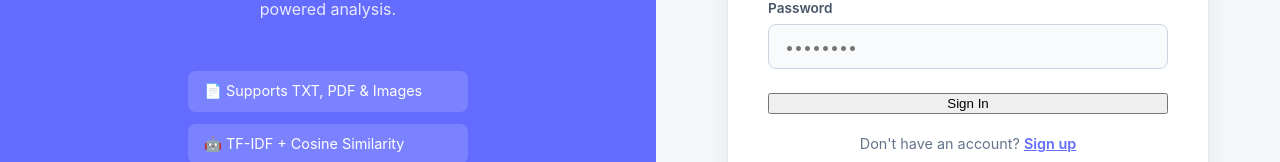
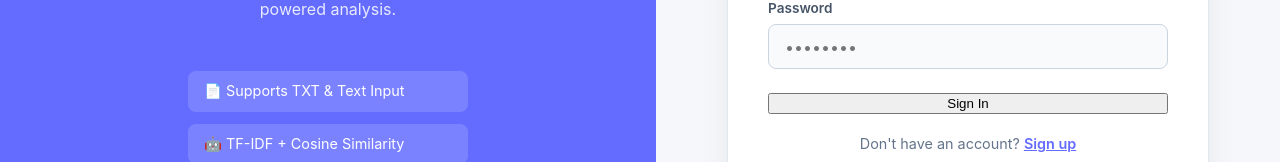
Before and after one commit to Utkarsh-P-07/OJT-Project, a React (Vite) app in the folder frontend/: page / in a window 1280 px wide. Shown: the part 408-570 px from the top of the page. Built offline with nearby package versions, Linux system fonts and the light colour scheme.

Commit message:
Update auth page feature card to reflect supported formats

```diff
--- a/frontend/src/components/AuthPage.jsx
+++ b/frontend/src/components/AuthPage.jsx
@@ -42,7 +42,7 @@ const AuthPage = () => {
         <h1>News Drift Detector</h1>
         <p>Detect when news content drifts away from expected topics using ML-powered analysis.</p>
         <div className="auth-brand-features">
-          <div className="auth-feature">📄 Supports TXT, PDF & Images</div>
+          <div className="auth-feature">📄 Supports TXT & Text Input</div>
           <div className="auth-feature">🤖 TF-IDF + Cosine Similarity</div>
           <div className="auth-feature">📊 Full analysis history</div>
         </div>
```
